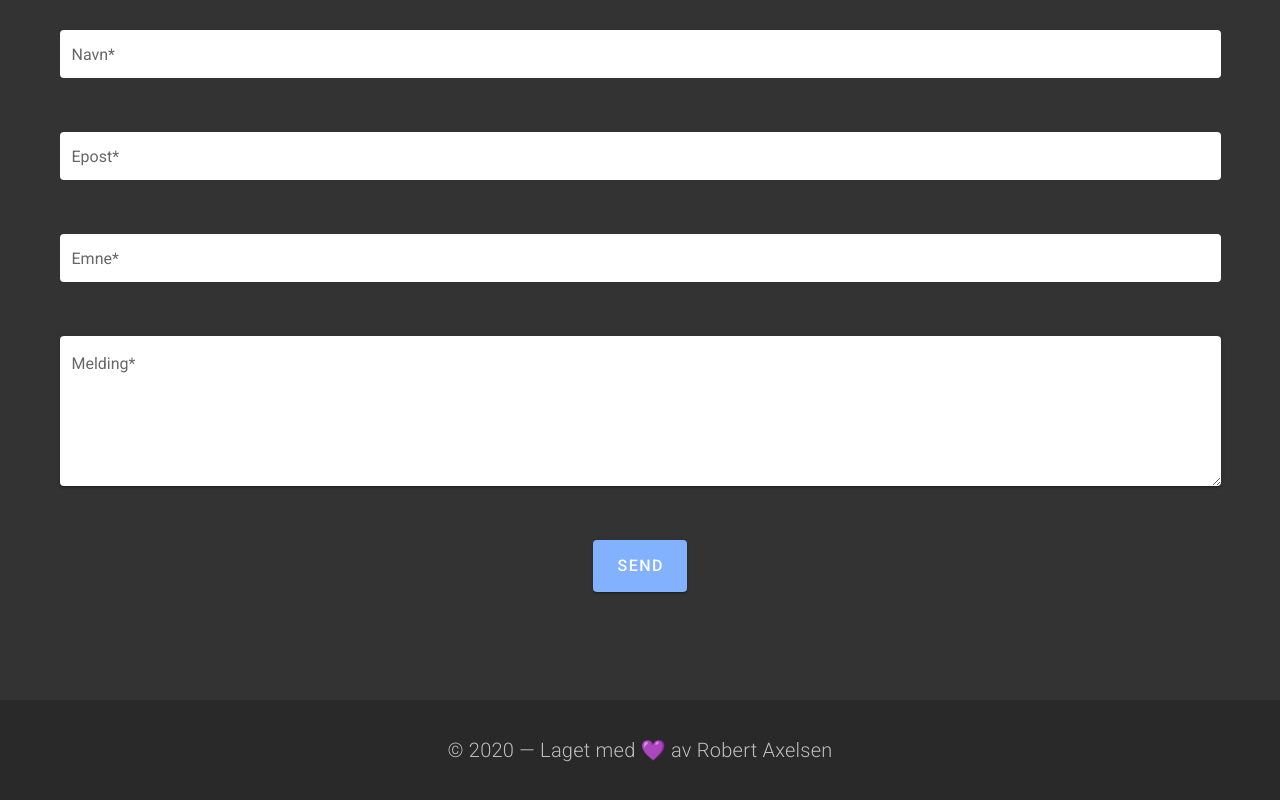
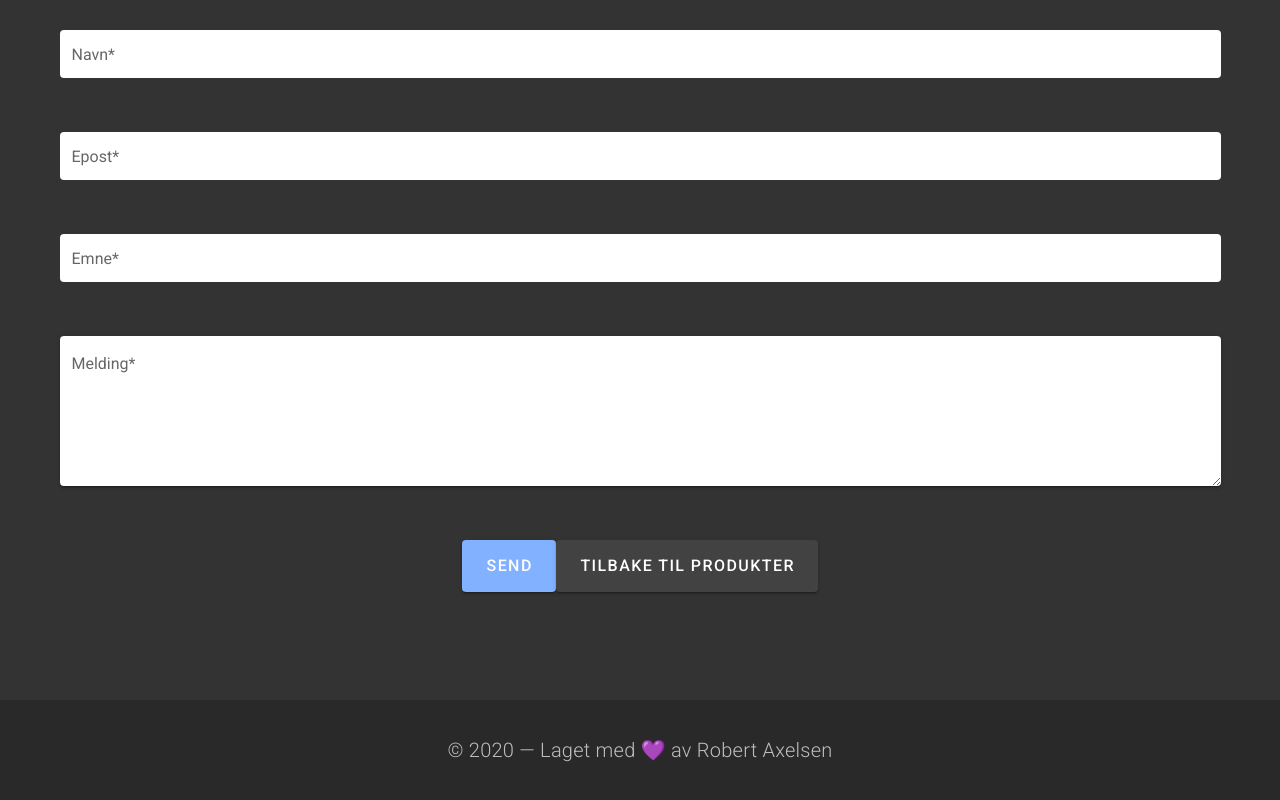
Before and after one commit to vedum-minishop/vedum-hjemmeside, a Nuxt app: page / in a window 1280 px wide. Shown: the part 8300-9100 px from the top of the page. Built offline with nearby package versions, Linux system fonts and the light colour scheme.

Commit message:
feat: add back to products button

```diff
--- a/pages/index.vue
+++ b/pages/index.vue
@@ -103,7 +103,7 @@
         </v-parallax>
       </section>
 
-      <section id="blog">
+      <section id="products">
         <div class="py-12"></div>
 
         <v-container>
@@ -229,6 +229,9 @@
                   <v-btn color="accent" x-large type="submit">
                     Send
                   </v-btn>
+                  <v-btn color="secondary" x-large @click="backToProducts()">
+                    Tilbake til produkter
+                  </v-btn>
                 </v-col>
               </v-row>
             </v-form>
@@ -254,6 +257,7 @@
 
 <script>
   import { products } from '../assets/data/products'
+
   export default {
     data() {
       return {
@@ -278,9 +282,11 @@
     },
     methods: {
       orderToday(reference) {
-        const newOrder = `${this.melding}Jeg ønsker å bestille ${reference}. `;
-        this.melding = newOrder;
+        this.melding = `${this.melding}Jeg ønsker å bestille ${reference}. `;
         this.$vuetify.goTo('#contact');
+      },
+      backToProducts() {
+        this.$vuetify.goTo('#products');
       }
     }
   };
```
